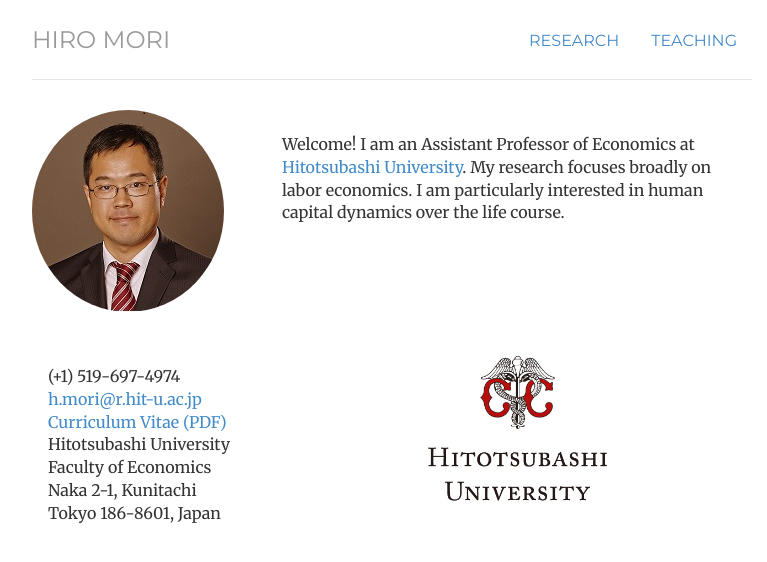
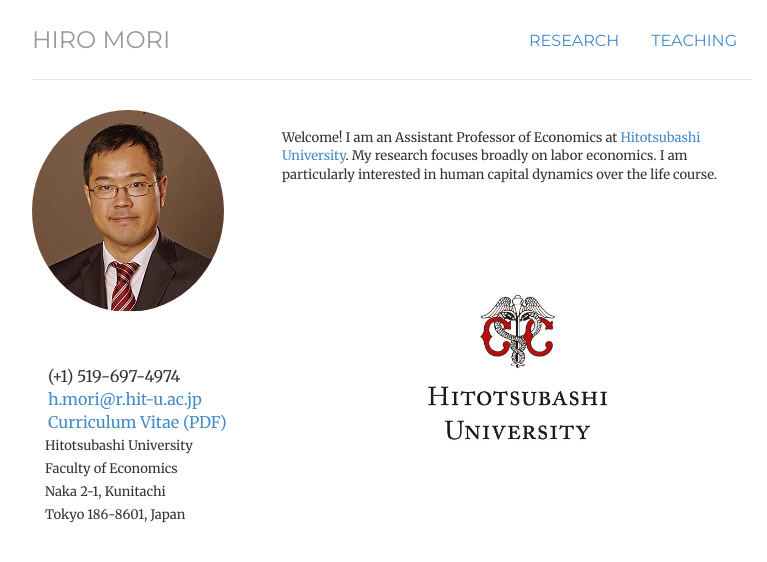
Before and after one commit to morihiroaki/morihiroaki.github.io, a Jekyll site: the page built from index.html, in a window 1280 px wide. Shown: the top 562 px of the page, without its empty margins (248-1015 px from the left). Built offline with Jekyll 4.4.1, drawn with Linux system fonts in a browser that asks for light colours.

Commit message:
Update index.html

```diff
--- a/index.html
+++ b/index.html
@@ -28,7 +28,7 @@
                     <br>
                     <div class="contact-item">
                       <div class="icon pull-left text-left"><span class="fa fa-map-marker fa-fw text-danger"></span></div>
-                      <div class="description pull-left">
+                      <div class="description pull-left"><font size="2">
                       <span style="margin-right: 1em;"></span> Hitotsubashi University<br>
                       <span style="margin-right: 1em;"></span> Faculty of Economics<br>
                       <span style="margin-right: 1em;"></span> Naka 2-1, Kunitachi<br>
```
